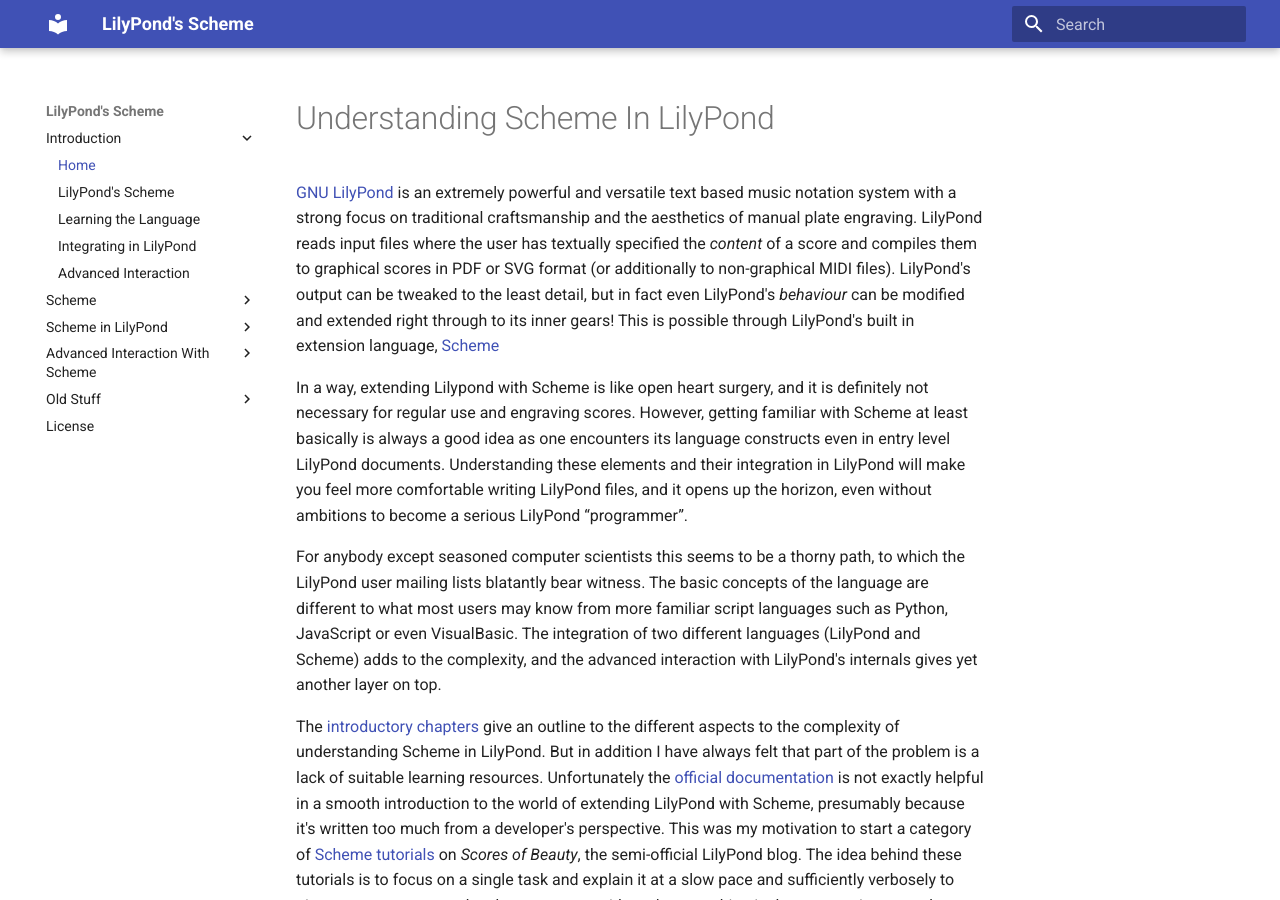
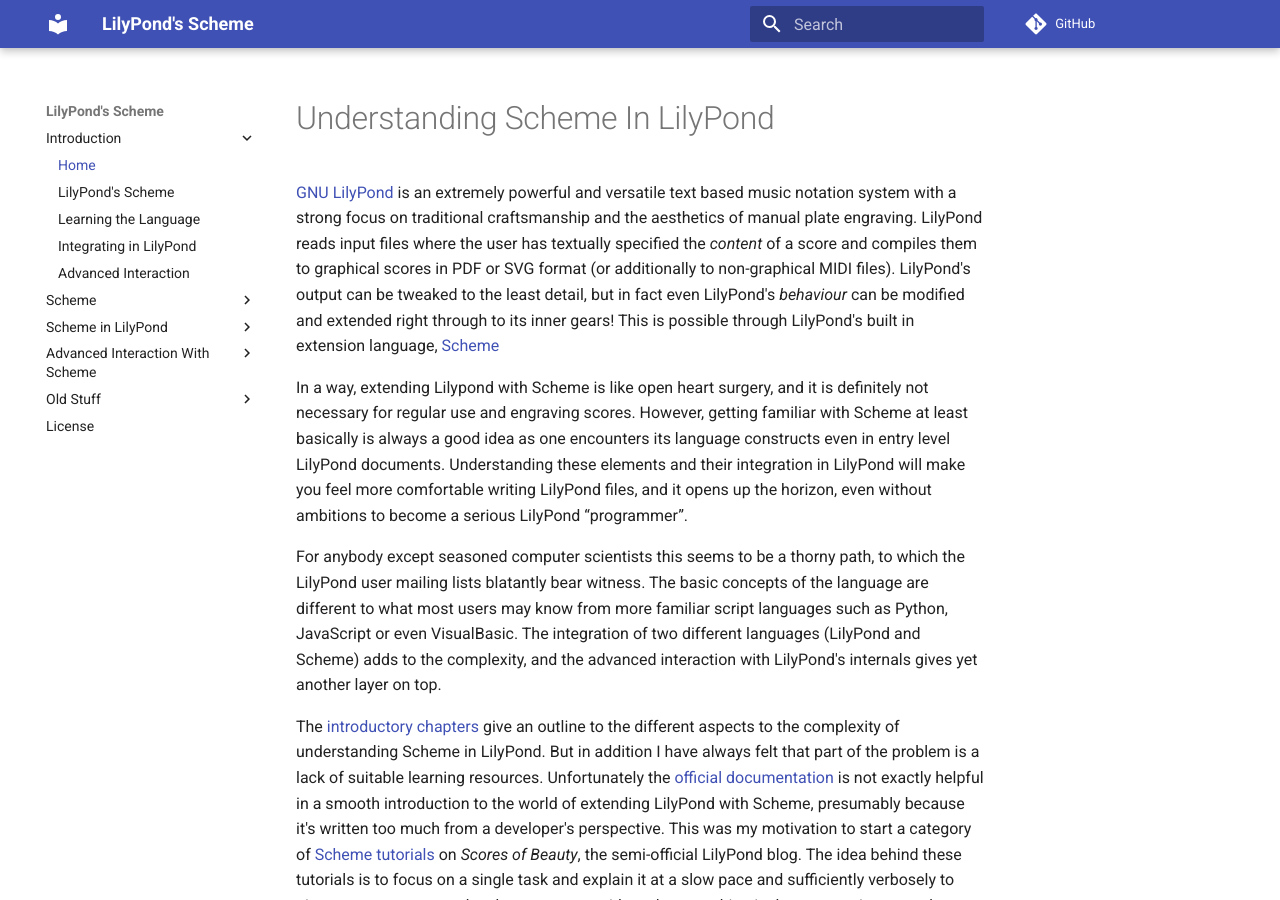
Before and after one commit to uliska/lilyponds-scheme, an MkDocs documentation site: the page built from docs/index.md, in a window 1280 px wide and 900 px high. Built offline with MkDocs 1.6.1 and Material for MkDocs 9.7.7, drawn with Linux system fonts in a browser that asks for light colours; comment, search, counter and statistics services are not loaded.

Commit message:
Add repo_url

```diff
--- a/mkdocs.yml
+++ b/mkdocs.yml
@@ -2,6 +2,7 @@
   name: 'material'
 markdown_extensions:
   - codehilite
+repo_url: https://github.com/uliska/lilyponds-scheme/
 site_name: LilyPond's Scheme
 nav:
   - Introduction:
```
